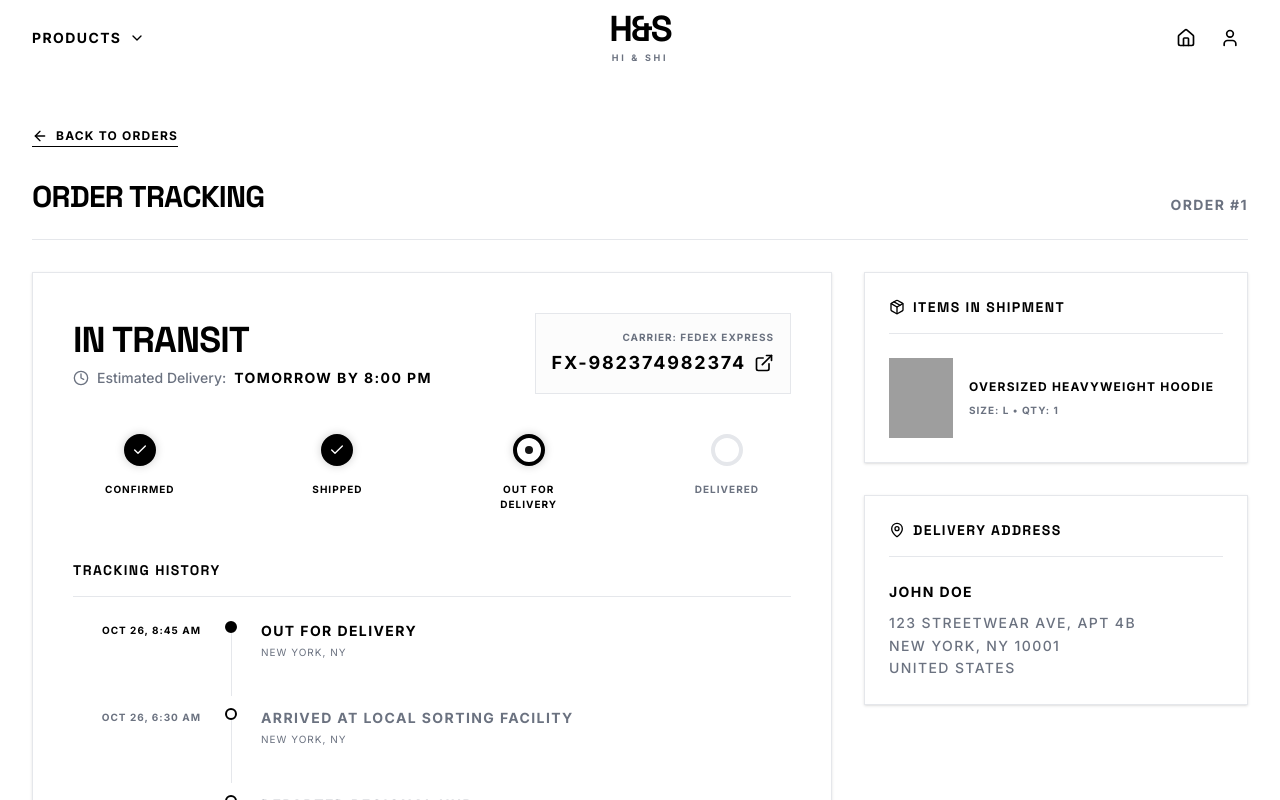
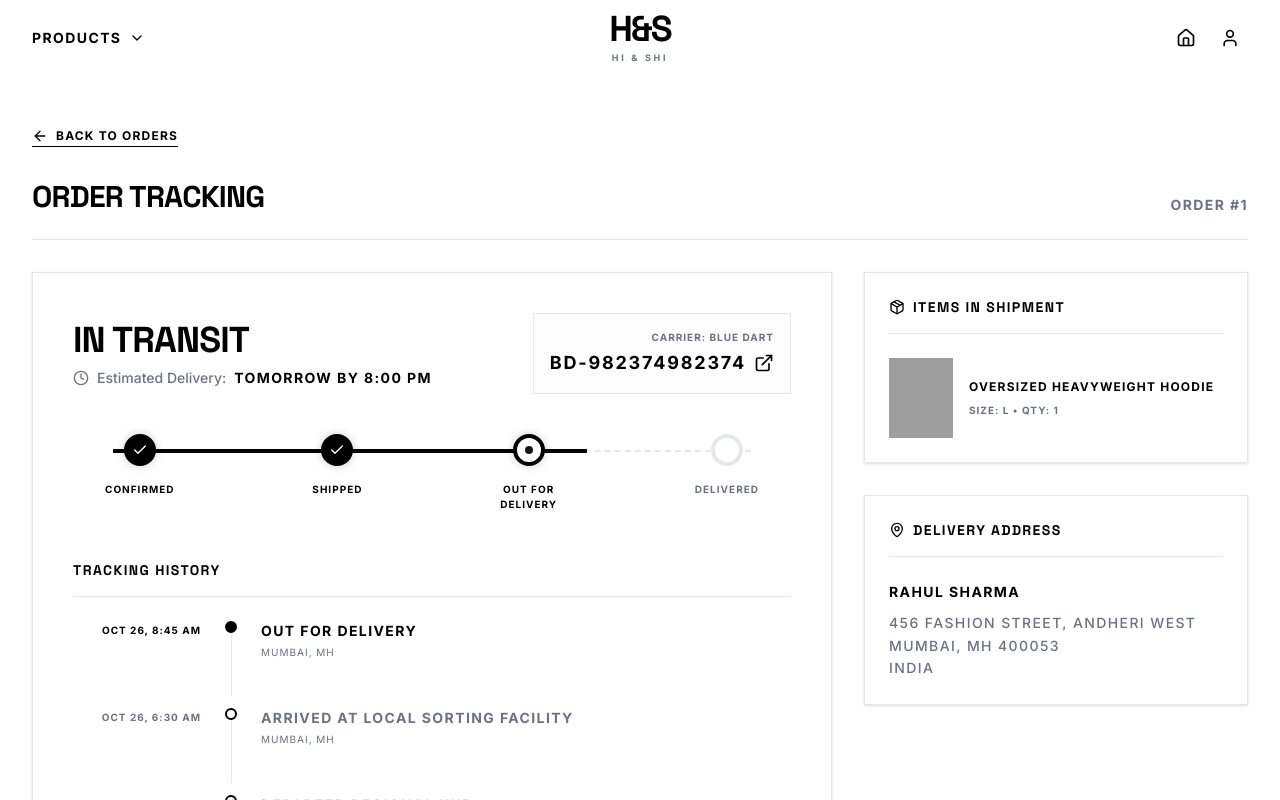
Before and after one commit to ashokkumar-narisetti/H-S, a React app: page /track/1 in a window 1280 px wide. Shown: the top 800 px of the page. Built offline with nearby package versions, Linux system fonts and the light colour scheme; grey boxes are pictures that could not be loaded; the HTML template or start-up script is replaced by a standard one.

Commit message:
updated the order tracing and currency

```diff
--- a/src/components/CartDrawer.jsx
+++ b/src/components/CartDrawer.jsx
@@ -99,7 +99,7 @@ export default function CartDrawer() {
                             <Plus className="w-3 h-3" />
                           </button>
                         </div>
-                        <p className="font-bold">${(item.price * item.quantity).toFixed(2)}</p>
+                        <p className="font-bold">₹{(item.price * item.quantity).toFixed(2)}</p>
                       </div>
                     </div>
                   </div>
@@ -112,7 +112,7 @@ export default function CartDrawer() {
               <div className="p-6 border-t border-border bg-muted/20">
                 <div className="flex justify-between mb-4 font-bold text-lg">
                   <span className="uppercase">Subtotal</span>
-                  <span>${subtotal.toFixed(2)}</span>
+                  <span>₹{subtotal.toFixed(2)}</span>
                 </div>
                 <p className="text-xs text-muted-foreground mb-6 uppercase tracking-wider">
                   Shipping & taxes calculated at checkout.
--- a/src/components/ProductCard.jsx
+++ b/src/components/ProductCard.jsx
@@ -85,7 +85,7 @@ export default function ProductCard({ product }) {
         <h3 className="font-bold text-sm uppercase tracking-tight mb-1 group-hover:underline underline-offset-4">
           {product.name}
         </h3>
-        <p className="text-muted-foreground text-sm">${product.price.toFixed(2)}</p>
+        <p className="text-muted-foreground text-sm">₹{product.price.toFixed(2)}</p>
       </div>
     </Link>
   );
--- a/src/pages/ProductDetailPage.jsx
+++ b/src/pages/ProductDetailPage.jsx
@@ -131,7 +131,7 @@ export default function ProductDetailPage() {
           <h1 className="font-heading text-4xl md:text-5xl font-bold uppercase tracking-tight leading-none mb-4">
             {product.name}
           </h1>
-          <p className="text-2xl mb-8">${product.price.toFixed(2)}</p>
+          <p className="text-2xl mb-8">₹{product.price.toFixed(2)}</p>
 
           {/* @BACKEND_TEAM: Colors are currently coming from the mock `product.colors` array. Once the backend is integrated, ensure the API returns an array of color names or objects (e.g. { name: 'Black', hex: '#000000' }) for the product. */}
           <div className="mb-6">
--- a/src/pages/TrackOrderPage.jsx
+++ b/src/pages/TrackOrderPage.jsx
@@ -70,7 +70,7 @@ export default function TrackOrderPage() {
                 </div>
                 <div>
                   <p className="text-muted-foreground uppercase text-[10px] tracking-widest font-bold mb-1">Total</p>
-                  <p className="font-bold">${order.total.toFixed(2)}</p>
+                  <p className="font-bold">₹{order.total.toFixed(2)}</p>
                 </div>
                 <div>
                   <span className={`px-3 py-1 text-[10px] font-black uppercase tracking-widest ${
--- a/src/pages/TrackingDetailPage.jsx
+++ b/src/pages/TrackingDetailPage.jsx
@@ -17,22 +17,22 @@ export default function TrackingDetailPage() {
     date: 'October 25, 2023',
     status: 'In Transit', // Active status
     estimatedDelivery: 'Tomorrow by 8:00 PM',
-    shipper: 'FedEx Express',
-    trackingId: 'FX-982374982374',
-    trackingLink: 'https://fedex.com',
+    shipper: 'Blue Dart',
+    trackingId: 'BD-982374982374',
+    trackingLink: 'https://bluedart.com',
     address: {
-      name: 'John Doe',
-      street: '123 Streetwear Ave, Apt 4B',
-      city: 'New York, NY 10001',
-      country: 'United States'
+      name: 'Rahul Sharma',
+      street: '456 Fashion Street, Andheri West',
+      city: 'Mumbai, MH 400053',
+      country: 'India'
     },
     items: [
       { id: 'hd-1', name: 'Oversized Heavyweight Hoodie', size: 'L', qty: 1, image: 'https://images.unsplash.com/photo-1556821840-3a63f95609a7?q=80&w=800&auto=format&fit=crop' }
     ],
     history: [
-      { date: 'Oct 26, 8:45 AM', location: 'New York, NY', status: 'Out for delivery', completed: false, active: true },
-      { date: 'Oct 26, 6:30 AM', location: 'New York, NY', status: 'Arrived at local sorting facility', completed: true, active: false },
-      { date: 'Oct 25, 11:20 PM', location: 'Newark, NJ', status: 'Departed regional hub', completed: true, active: false },
+      { date: 'Oct 26, 8:45 AM', location: 'Mumbai, MH', status: 'Out for delivery', completed: false, active: true },
+      { date: 'Oct 26, 6:30 AM', location: 'Mumbai, MH', status: 'Arrived at local sorting facility', completed: true, active: false },
+      { date: 'Oct 25, 11:20 PM', location: 'Pune, MH', status: 'Departed regional hub', completed: true, active: false },
       { date: 'Oct 25, 4:00 PM', location: 'Warehouse', status: 'Package picked up by carrier', completed: true, active: false },
       { date: 'Oct 25, 2:15 PM', location: 'Warehouse', status: 'Label created, awaiting carrier pickup', completed: true, active: false },
       { date: 'Oct 25, 10:05 AM', location: 'Online', status: 'Order confirmed', completed: true, active: false }
@@ -79,9 +79,10 @@ export default function TrackingDetailPage() {
 
             {/* Horizontal Timeline */}
             <div className="relative mb-12 px-2 sm:px-8">
-              <div className="absolute top-4 left-6 right-6 h-1 bg-border -z-10">
-                <div className="h-full bg-black transition-all duration-1000 w-[66%]"></div>
-              </div>
+              {/* Background dotted line */}
+              <div className="absolute top-4 left-10 right-10 h-0.5 border-t-2 border-dashed border-border z-0"></div>
+              {/* Active solid line */}
+              <div className="absolute top-4 left-10 h-1 bg-black transition-all duration-1000 z-0" style={{ width: '66%', marginTop: '-1px' }}></div>
               <div className="flex justify-between relative z-10">
                 <div className="flex flex-col items-center">
                   <div className="w-8 h-8 rounded-full border-4 border-black bg-black text-white flex items-center justify-center shadow-[0_0_10px_rgba(0,0,0,0.2)]">
--- a/src/pages/WalletPage.jsx
+++ b/src/pages/WalletPage.jsx
@@ -13,7 +13,7 @@ export default function WalletPage() {
       <h1 className="font-heading text-4xl uppercase font-bold mb-8">My Wallet</h1>
       <div className="border border-border p-12 bg-muted/30">
         <p className="text-sm uppercase tracking-widest text-muted-foreground mb-4">Current Balance</p>
-        <p className="text-5xl font-bold font-heading mb-8">$0.00</p>
+        <p className="text-5xl font-bold font-heading mb-8">₹0.00</p>
         <button className="px-8 py-3 bg-foreground text-background font-bold uppercase tracking-widest text-sm hover:bg-black/80 transition-colors">
           Add Funds
         </button>
```
Also changed, not shown: src/pages/CheckoutPage.jsx (+6 -6 lines).
